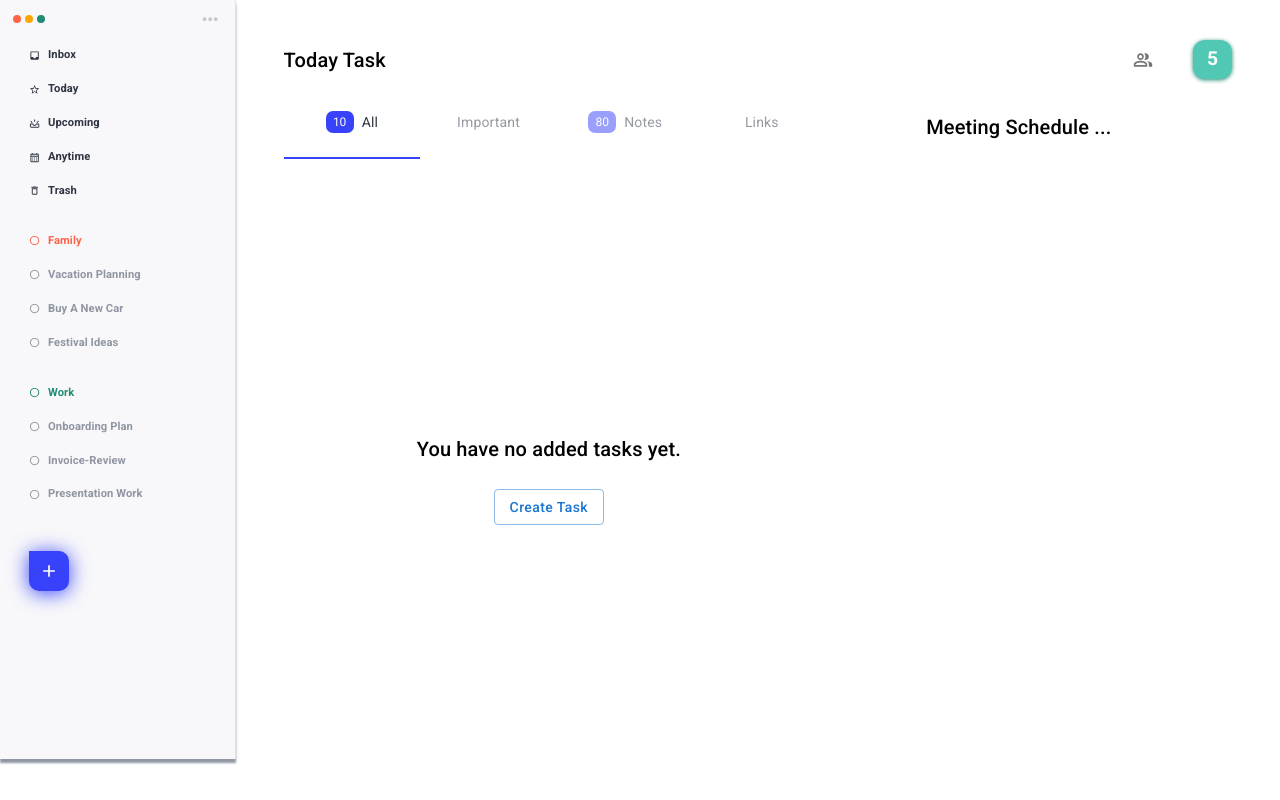
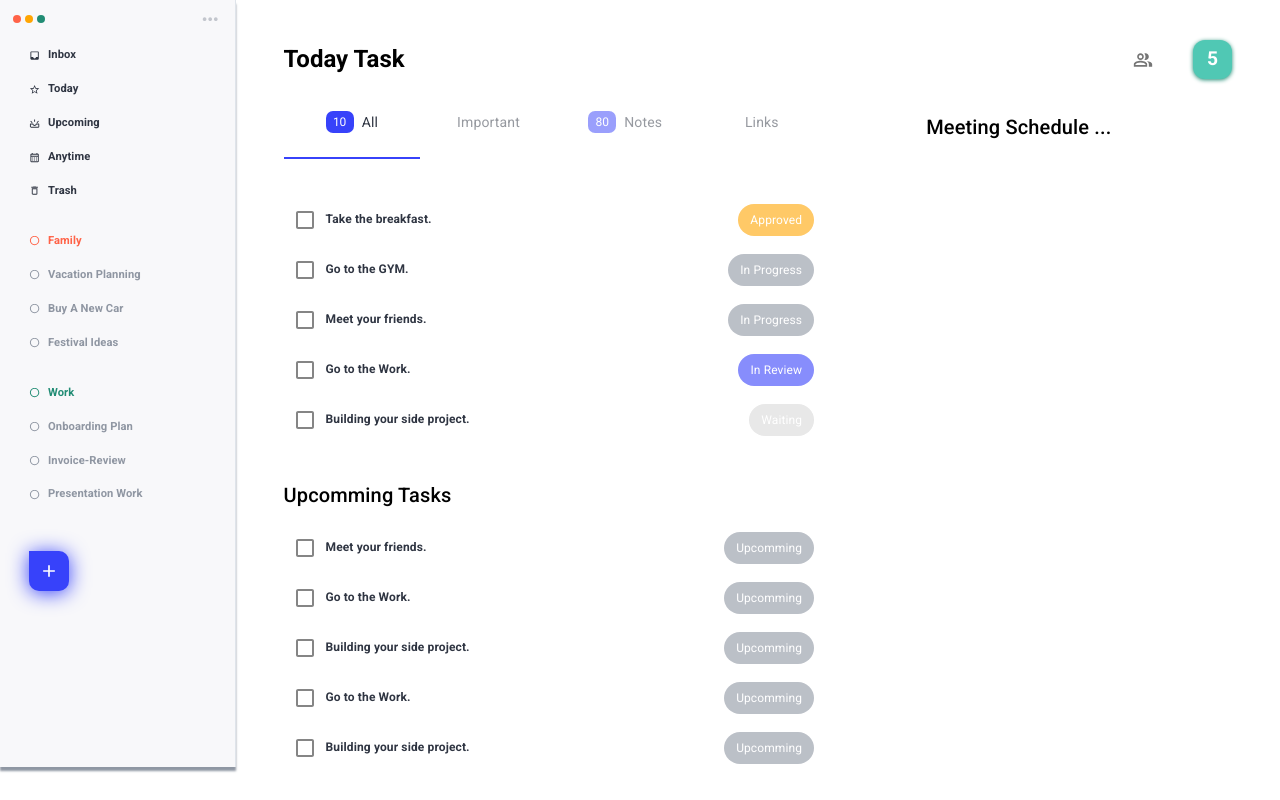
Before and after one commit to devyoussefshaaban/task-tracker-frontend, a React (Vite) app: page /tasks in a window 1280 px wide. Built offline with nearby package versions, Linux system fonts and the light colour scheme.

Commit message:
ui-revamp: task-list ui update

```diff
--- a/src/components/tasks/TaskItem.tsx
+++ b/src/components/tasks/TaskItem.tsx
@@ -1,22 +1,21 @@
 import Box from "@mui/material/Box";
 import Typography from "@mui/material/Typography";
-import { Task } from "../../models/Task";
+import { ITask, Task } from "../../models/Task";
 import { FC } from "react";
 import { Checkbox, Chip } from "@mui/material";
-import ConfirmModal from "../shared/ConfirmModal";
-import { taskServices } from "../../services/taskServices";
 import FlexBetween from "../shared/FlexBetween";
 import muiTheme from "../../utils/theme";
+import { TASK_STATUS } from "../../utils/constants";
 
 interface IProps {
-  task: Task;
+  task: ITask;
   onOpenForm: () => void;
   onSelect: (task: Task) => void;
 }
 
 const TaskItem: FC<IProps> = ({ task, onSelect }) => {
-  const { deleteTaskHandler, onCloseConfirmModal, openConfirmModal } =
-    taskServices().taskInfoService(task, () => onSelect(task));
+  // const { deleteTaskHandler, onCloseConfirmModal, openConfirmModal } =
+  //   taskServices().taskInfoService(task, () => onSelect(task));
 
   const theme = muiTheme();
 
@@ -51,24 +50,28 @@ const TaskItem: FC<IProps> = ({ task, onSelect }) => {
             sx={{
               opacity: 0.75,
               background:
-                task?.status === "IN_PROGRESS"
+                task?.status === TASK_STATUS.APPROVED
                   ? theme.palette.warning.light
-                  : task?.status === "COMPLETED"
+                  : task?.status === TASK_STATUS.COMPLETED
                   ? theme.palette.success.light
-                  : theme.palette.primary.light,
+                  : task?.status === TASK_STATUS.WAITING
+                  ? theme.palette.grey[300]
+                  : task?.status === TASK_STATUS.IN_REVIEW
+                  ? theme.palette.primary.light
+                  : theme.palette.secondary.light,
               color: theme.palette.common.white,
             }}
           />
         </Box>
       </FlexBetween>
-      <ConfirmModal
+      {/* <ConfirmModal
         open={openConfirmModal}
         onClose={onCloseConfirmModal}
         title={"Delete Task Confirmation"}
         message={"Are you sure you want to delete this task permanently ?"}
         onOk={deleteTaskHandler}
         onCancel={onCloseConfirmModal}
-      />
+      /> */}
     </Box>
   );
 };
--- a/src/components/tasks/TaskList.tsx
+++ b/src/components/tasks/TaskList.tsx
@@ -1,8 +1,12 @@
 import { Box, Button, Dialog, Stack, Typography } from "@mui/material";
-import TaskCard from "./TaskItem";
-import { Task } from "../../models/Task";
+import TaskItem from "./TaskItem";
+import { ITask, Task } from "../../models/Task";
 import { CreateTask } from "..";
-import { CREATE_TASK_FORM_TYPE, TASK_LIST_FILTER } from "../../utils/constants";
+import {
+  CREATE_TASK_FORM_TYPE,
+  TASK_LIST_FILTER,
+  TASK_STATUS,
+} from "../../utils/constants";
 import { taskServices } from "../../services/taskServices";
 import TaskListFilter from "./TaskListFilter";
 import { useState } from "react";
@@ -10,7 +14,6 @@ import muiTheme from "../../utils/theme";
 
 const TaskList = () => {
   const {
-    tasks,
     selectedTask,
     onSelectTask,
     onUpdateTask,
@@ -19,25 +22,99 @@ const TaskList = () => {
     onCloseForm,
   } = taskServices().taskInfoService();
 
+  const taskList: { currentTasks: ITask[]; upcommingTasks: ITask[] } = {
+    currentTasks: [
+      {
+        _id: "1",
+        title: "Take the breakfast.",
+        description: "Some task description....",
+        status: TASK_STATUS.APPROVED,
+      },
+      {
+        _id: "2",
+        title: "Go to the GYM.",
+        description: "Some task description....",
+        status: TASK_STATUS.IN_PROGRESS,
+      },
+      {
+        _id: "3",
+        title: "Meet your friends.",
+        description: "Some task description....",
+        status: TASK_STATUS.IN_PROGRESS,
+      },
+      {
+        _id: "4",
+        title: "Go to the Work.",
+        description: "Some task description....",
+        status: TASK_STATUS.IN_REVIEW,
+      },
+      {
+        _id: "5",
+        title: "Building your side project.",
+        description: "Some task description....",
+        status: TASK_STATUS.WAITING,
+      },
+    ],
+    upcommingTasks: [
+      {
+        _id: "6",
+        title: "Meet your friends.",
+        description: "Some task description....",
+        status: TASK_STATUS.UPCOMMING,
+      },
+      {
+        _id: "7",
+        title: "Go to the Work.",
+        description: "Some task description....",
+        status: TASK_STATUS.UPCOMMING,
+      },
+      {
+        _id: "8",
+        title: "Building your side project.",
+        description: "Some task description....",
+        status: TASK_STATUS.UPCOMMING,
+      },
+      {
+        _id: "9",
+        title: "Go to the Work.",
+        description: "Some task description....",
+        status: TASK_STATUS.UPCOMMING,
+      },
+      {
+        _id: "10",
+        title: "Building your side project.",
+        description: "Some task description....",
+        status: TASK_STATUS.UPCOMMING,
+      },
+    ],
+  };
+
   const [activeFilter, setActiveFilter] = useState<string>(
     TASK_LIST_FILTER.ALL
   );
 
   const theme = muiTheme();
 
+  const TaskListStack = ({
+    headTitle,
+    tasks,
+  }: {
+    headTitle?: string;
+    tasks: ITask[];
+  }) => {
     return (
       <>
-      <TaskListFilter
-        activeFilter={activeFilter}
-        setActiveFilter={setActiveFilter}
-      />
+        {headTitle ? (
+          <Typography variant="h6" mt={5} mb={2}>
+            {headTitle}
+          </Typography>
+        ) : null}
         <Stack
           margin="auto"
-        width="40vw"
           pr={2}
-        mt={5}
+          mt={headTitle ? 0 : 5}
           sx={{
-          height: "70vh",
+            height: "30vh",
             overflowY: "auto",
             "::-webkit-scrollbar": {
               width: "3px",
@@ -66,8 +143,8 @@ const TaskList = () => {
               </Button>
             </Box>
           ) : (
-          tasks.map((task: Task) => (
-            <TaskCard
+            tasks.map((task: ITask) => (
+              <TaskItem
                 key={task._id}
                 task={task}
                 onSelect={onSelectTask}
@@ -76,6 +153,22 @@ const TaskList = () => {
             ))
           )}
         </Stack>
+      </>
+    );
+  };
+
+  return (
+    <>
+      <TaskListFilter
+        activeFilter={activeFilter}
+        setActiveFilter={setActiveFilter}
+      />
+
+      <TaskListStack tasks={taskList.currentTasks} />
+      <TaskListStack
+        headTitle="Upcomming Tasks"
+        tasks={taskList.upcommingTasks}
+      />
 
       <Dialog open={isCreateTaskFormOpen}>
         <CreateTask
--- a/src/components/tasks/TasksHeader.tsx
+++ b/src/components/tasks/TasksHeader.tsx
@@ -8,7 +8,9 @@ const TasksHeader = () => {
 
   return (
     <FlexBetween>
-      <Typography variant="h6">Today Task</Typography>
+      <Typography variant="h5" fontWeight={600}>
+        Today Task
+      </Typography>
       <Stack
         display="flex"
         alignItems="center"
--- a/src/utils/constants.ts
+++ b/src/utils/constants.ts
@@ -12,9 +12,12 @@ export const USER_ROLE = {
 };
 
 export const TASK_STATUS = {
-  NOT_STARTED: "NOT_STARTED",
-  IN_PROGRESS: "IN_PROGRESS",
-  COMPLETED: "COMPLETED",
+  UPCOMMING: "Upcomming",
+  WAITING: "Waiting",
+  IN_PROGRESS: "In Progress",
+  COMPLETED: "Completed",
+  IN_REVIEW: "In Review",
+  APPROVED: "Approved",
 };
 
 export const TASK_PRIORITY = {
```
Also changed, not shown: src/models/Task.ts (+7 -0 lines). Lines whose indentation alone changed are shown as unchanged.
